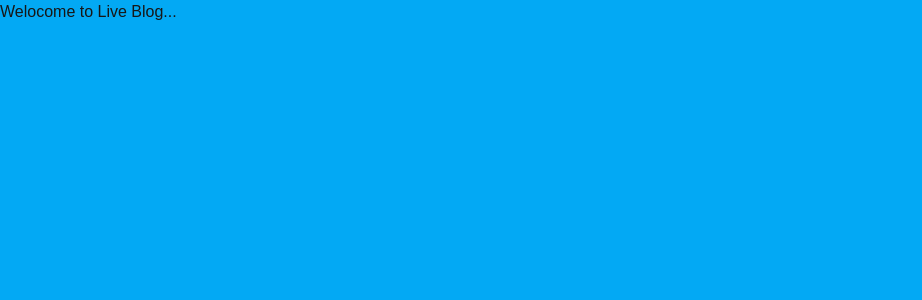
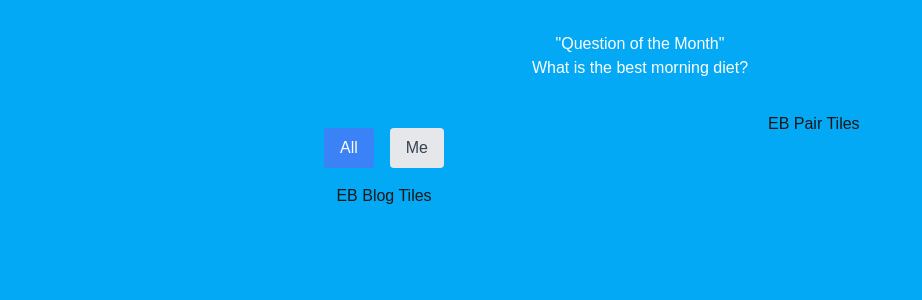
Before and after one commit to Project-C-Network/echoboard-fe, a Next.js app: page /liveblog in a window 1280 px wide. Shown: the top 300 px of the page, without its empty margins (0-922 px from the left). Built offline with nearby package versions, Linux system fonts and the light colour scheme.

Commit message:
EB-36-feat: app layout component changes

```diff
--- /dev/null
+++ b/src/app/liveblog/common/components/EBBanner/index.tsx
@@ -0,0 +1,12 @@
+import React from 'react';
+
+const EBBanner = () => {
+  return (
+    <section className='bg-EBPrimary-100 text-center p-8'>
+      <h5 className='text-white'>"Question of the Month"</h5>
+      <h6 className='text-white'>What is the best morning diet?</h6>
+    </section>
+  );
+};
+
+export default EBBanner;
--- /dev/null
+++ b/src/app/liveblog/common/components/EBBlogTiles/index.tsx
@@ -0,0 +1,7 @@
+import React from 'react';
+
+const EBBlogTiles = () => {
+  return <div>EB Blog Tiles</div>;
+};
+
+export default EBBlogTiles;
--- /dev/null
+++ b/src/app/liveblog/common/components/EBBottomSheet/index.tsx
@@ -0,0 +1,7 @@
+import React from 'react';
+
+const EBBottomSheet = () => {
+  return <div>EB Bottom Sheet</div>;
+};
+
+export default EBBottomSheet;
--- /dev/null
+++ b/src/app/liveblog/common/components/EBPairTiles/index.tsx
@@ -0,0 +1,7 @@
+import React from 'react';
+
+const EBPairTiles = () => {
+  return <div>EB Pair Tiles</div>;
+};
+
+export default EBPairTiles;
--- /dev/null
+++ b/src/app/liveblog/common/components/EBToggleButtons/index.tsx
@@ -0,0 +1,33 @@
+'use client';
+import React, { useState } from 'react';
+
+const App = () => {
+  const [activeTab, setActiveTab] = useState('all');
+
+  const handleTabChange = (tab: string) => {
+    setActiveTab(tab);
+  };
+
+  return (
+    <div className='flex space-x-4 mb-4'>
+      <button
+        className={`px-4 py-2 rounded ${
+          activeTab === 'all' ? 'bg-blue-500 text-white' : 'bg-gray-200 text-gray-700'
+        }`}
+        onClick={() => handleTabChange('all')}
+      >
+        All
+      </button>
+      <button
+        className={`px-4 py-2 rounded ${
+          activeTab === 'me' ? 'bg-blue-500 text-white' : 'bg-gray-200 text-gray-700'
+        }`}
+        onClick={() => handleTabChange('me')}
+      >
+        Me
+      </button>
+    </div>
+  );
+};
+
+export default App;
--- a/src/app/liveblog/page.tsx
+++ b/src/app/liveblog/page.tsx
@@ -1,10 +1,25 @@
 import React from 'react';
+import EBBanner from './common/components/EBBanner';
+import EBBlogTiles from './common/components/EBBlogTiles';
+import EBPairTiles from './common/components/EBPairTiles';
+import EBToggleButtons from './common/components/EBToggleButtons';
 
 const LiveBlogPage = () => {
   return (
-    <>
-      <h2>Welocome to Live Blog...</h2>
-    </>
+    <div>
+      <EBBanner />
+      <section className='flex'>
+        <section className='w-3/5 bg-orange'>
+          <div className='flex flex-col items-center p-4'>
+            <EBToggleButtons />
+            <EBBlogTiles />
+          </div>
+        </section>
+        <section className='w-2/5 bg-pink'>
+          <EBPairTiles />
+        </section>
+      </section>
+    </div>
   );
 };
 
```
